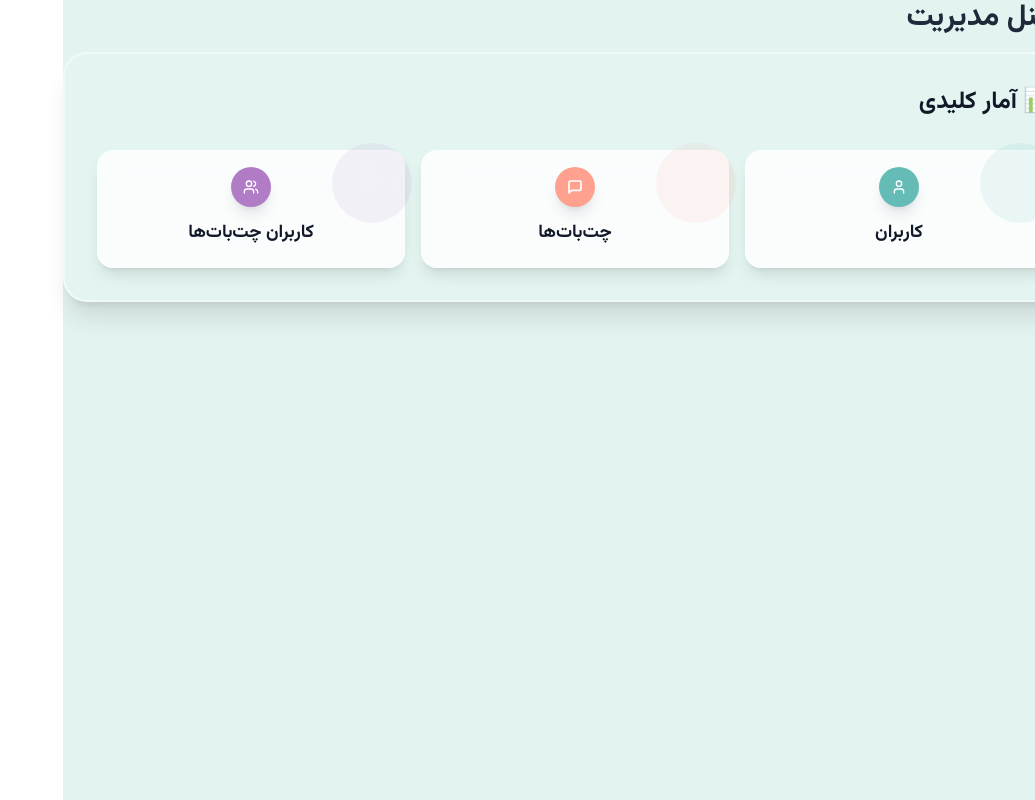
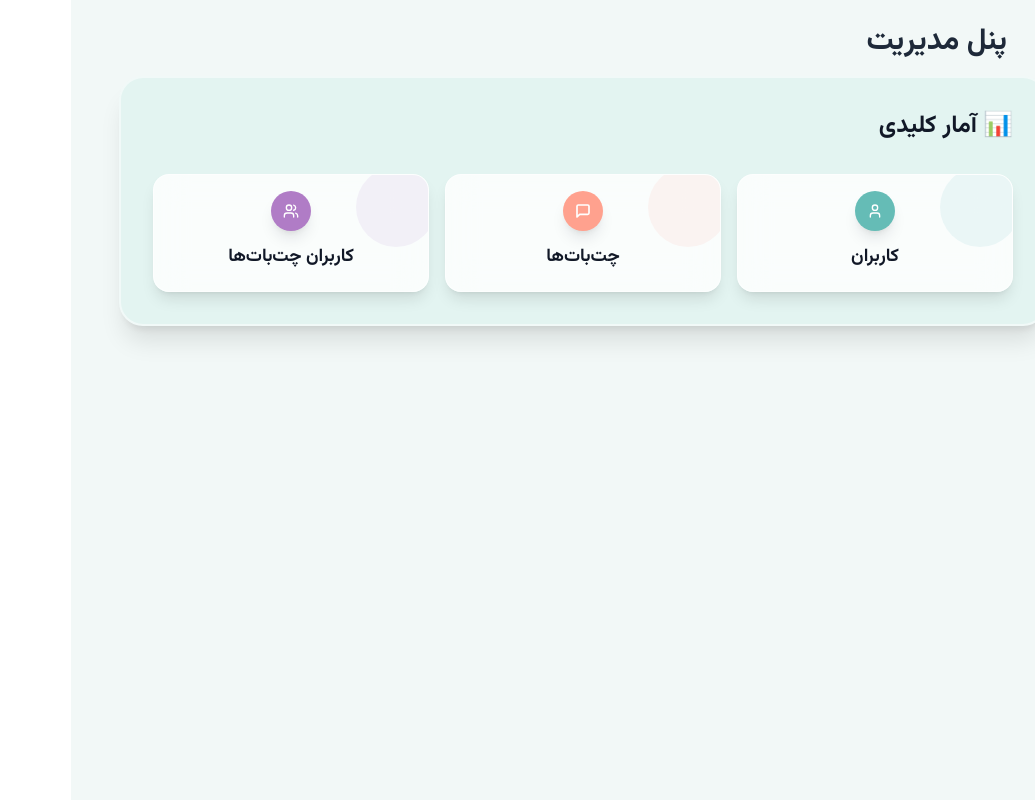
Before and after one commit to AyeGroup/aiva_frontend, a Next.js app: page /admin in a window 1280 px wide. Shown: the whole page, without its empty margins (245-1280 px from the left). Built offline with nearby package versions, Linux system fonts and the light colour scheme; no server answers; sample sign-in values are in the browser's storage.

Commit message:
admin style

```diff
--- a/app/admin/Adminsidebar.tsx
+++ b/app/admin/Adminsidebar.tsx
@@ -7,6 +7,7 @@ import { useAuth } from "@/providers/AuthProvider";
 import { useRouter } from "next/navigation";
 import { AdminPageType } from "@/types/common";
 import { User, LogOut, ArrowLeft } from "lucide-react";
+import { convertToPersian } from "@/utils/common";
 
 interface SidebarItemProps {
   label: string;
@@ -154,7 +155,7 @@ export function AdminSidebar({
           </div>
         </div>
         <div className="text-xs text-gray-500 mt-1 mr-12">
-          نسخه {process.env.NEXT_PUBLIC_APP_VERSION}
+          نسخه {convertToPersian(process.env.APP_VERSION || "")}
         </div>
       </div>
     </aside>
--- a/app/admin/layout.tsx
+++ b/app/admin/layout.tsx
@@ -60,7 +60,7 @@ export default function AdminLayout() {
         />
       )}
 
-      <main className="flex-1 bg-[#e3f3f0]">{pages[currentPage]}</main>
+      <main className="flex-1 bg-[#f2f8f7]">{pages[currentPage]}</main>
     </div>
   );
 }
--- a/app/admin/page.tsx
+++ b/app/admin/page.tsx
@@ -44,21 +44,13 @@ export default function AdminPage() {
     }
   }, [user, loading, router]);
 
-  if (loading) return <div><PageLoader/></div>;
+  if (loading) return <PageLoader />;
 
   if (!user || user.role !== "admin") return null;
 
-
-  // if (!user) {
-  //   router.push("/auth/login");
-  // }
-
-  // if (user?.role !== "admin") {
-  //   router.push("/dashboard");
-  // }
-
   return (
-    <div className="">
+    <div className="lg:h-screen w-full overflow-hidden">
+      <main className="flex-1 p-6 lg:px-12 overflow-y-auto h-screen ">
         <h1 className="text-3xl font-bold text-gray-800 mb-4 mr-10">
           پنل مدیریت
         </h1>
@@ -70,7 +62,7 @@ export default function AdminPage() {
           </div>
           <div className="grid grid-cols-2 md:grid-cols-3 gap-4">
             <div
-            className={`group bg-white/80 backdrop-blur-lg rounded-2xl p-4 border border-white/60 shadow-lg hover:shadow-2xl transition-all duration-500 hover:scale-105  relative`}
+              className={`group bg-white/80 backdrop-blur-lg rounded-2xl p-4 border border-white/60 shadow-lg hover:shadow-2xl transition-all duration-500 hover:scale-105  overflow-hidden relative`}
             >
               <div
                 className={`absolute top-0 right-0 w-20 h-20 bg-primary/10 rounded-full -translate-y-2 translate-x-2`}
@@ -97,7 +89,7 @@ export default function AdminPage() {
                 </div>
               </div>
             </div>
-          <div className="group bg-white/80 backdrop-blur-lg rounded-2xl p-4 border border-white/60 shadow-lg hover:shadow-2xl transition-all duration-500 hover:scale-105  relative">
+            <div className="group bg-white/80 backdrop-blur-lg rounded-2xl p-4 border border-white/60 shadow-lg hover:shadow-2xl transition-all duration-500 hover:scale-105 overflow-hidden relative">
               <div
                 className={`absolute top-0 right-0 w-20 h-20 bg-secondary/10 rounded-full -translate-y-2 translate-x-2`}
               ></div>
@@ -119,7 +111,7 @@ export default function AdminPage() {
               </div>
             </div>
 
-          <div className="group bg-white/80 backdrop-blur-lg rounded-2xl p-4 border border-white/60 shadow-lg hover:shadow-2xl transition-all duration-500 hover:scale-105  relative">
+            <div className="group bg-white/80 backdrop-blur-lg rounded-2xl p-4 border border-white/60 shadow-lg hover:shadow-2xl transition-all duration-500 hover:scale-105  overflow-hidden relative">
               <div
                 className={`absolute top-0 right-0 w-20 h-20 bg-brand-purple/10 rounded-full -translate-y-2 translate-x-2`}
               ></div>
@@ -142,6 +134,7 @@ export default function AdminPage() {
             </div>
           </div>
         </div>
+      </main>
     </div>
   );
 }
--- a/app/admin/tickets/page.tsx
+++ b/app/admin/tickets/page.tsx
@@ -174,7 +174,7 @@ const TicketCard: React.FC<{
   const [profileData, setProfileData] = useState<any>(null);
 
   return (
-    <Card className="p-3 lg:p-6 hover:shadow-hover border border-border-soft   group transition-all">
+    <Card className="p-3 lg:p-6 hover:shadow-hover border border-border-soft group transition-all">
       <div className="space-y-3">
         <div className="flex items-center justify-between gap-6">
           <div className="">
--- a/app/admin/users/page.tsx
+++ b/app/admin/users/page.tsx
@@ -98,7 +98,7 @@ export default function AdminUsers() {
   return (
     <div
       className="lg:h-screen w-full overflow-hidden"
-      style={{ background: "#FFFFFF" }}
+
     >
       <main className="flex-1 p-6 overflow-y-auto h-screen">
         {(isLoading || loading) && <PageLoader />}
--- a/styles/globals.css
+++ b/styles/globals.css
@@ -1,6 +1,19 @@
 @import "tailwindcss";
-@import "tailwindcss/preflight" @tailwind utilities;
+ @import "tailwindcss/preflight" @tailwind utilities;
+
+/* @import "tailwindcss/preflight";
+@import "tailwindcss/components";
+@import "tailwindcss/utilities"; */
+
+/* Your custom styles start here */
+/* Example of using the custom dark variant (if you are using a framework like PostCSS/SCSS that supports it) */
 @custom-variant dark (&:is(.dark *));
+
+.my-element {
+  @apply bg-blue-500;
+}
+
+/* @custom-variant dark (&:is(.dark *)); */
 
 @font-face {
   font-family: "Vazirmatn";
@@ -588,7 +601,7 @@ html {
   border-radius: 0;
   box-shadow: none;
 }
-.app-content.admin-panel  {
+.app-content.admin-panel {
   background: var(--bg-surface);
   /* border-radius: var(--radius-xl); */
   /* box-shadow: var(--shadow-md); */
@@ -596,7 +609,9 @@ html {
   /* min-height: calc(100vh - var(--space-12)); */
 }
 /* Other pages - with container */
-.app-content:not(:has(.landing-page)):not(:has(.admin-panel)):not(:has(.onboarding-wizard)) {
+.app-content:not(:has(.landing-page)):not(:has(.admin-panel)):not(
+    :has(.onboarding-wizard)
+  ) {
   background: var(--bg-surface);
   border-radius: var(--radius-xl);
   box-shadow: var(--shadow-md);
@@ -1029,3 +1044,15 @@ html {
 #nprogress .peg {
   box-shadow: 0 0 20px var(--lightGold), 0 0 5px var(--lightGold) !important;
 }
+.spinner {
+  animation: spin 1s linear infinite;
+  transform-origin: 50% 50%;
+}
+@keyframes spin {
+  from {
+    transform: rotate(0deg);
+  }
+  to {
+    transform: rotate(360deg);
+  }
+}
--- a/styles/login.css
+++ b/styles/login.css
@@ -45,9 +45,9 @@
 }
 
 /* Loading - no spin animation */
-.animate-spin {
-  animation: none !important;
-}
+/* .animate-spin { */
+  /* animation: none !important; */
+/* } */
 
 .login-page .absolute:nth-child(1) {
   animation: float 6s ease-in-out infinite;
```
Also changed, not shown: app/admin/discount/page.tsx (+4 -6 lines). Lines whose indentation alone changed are shown as unchanged.
